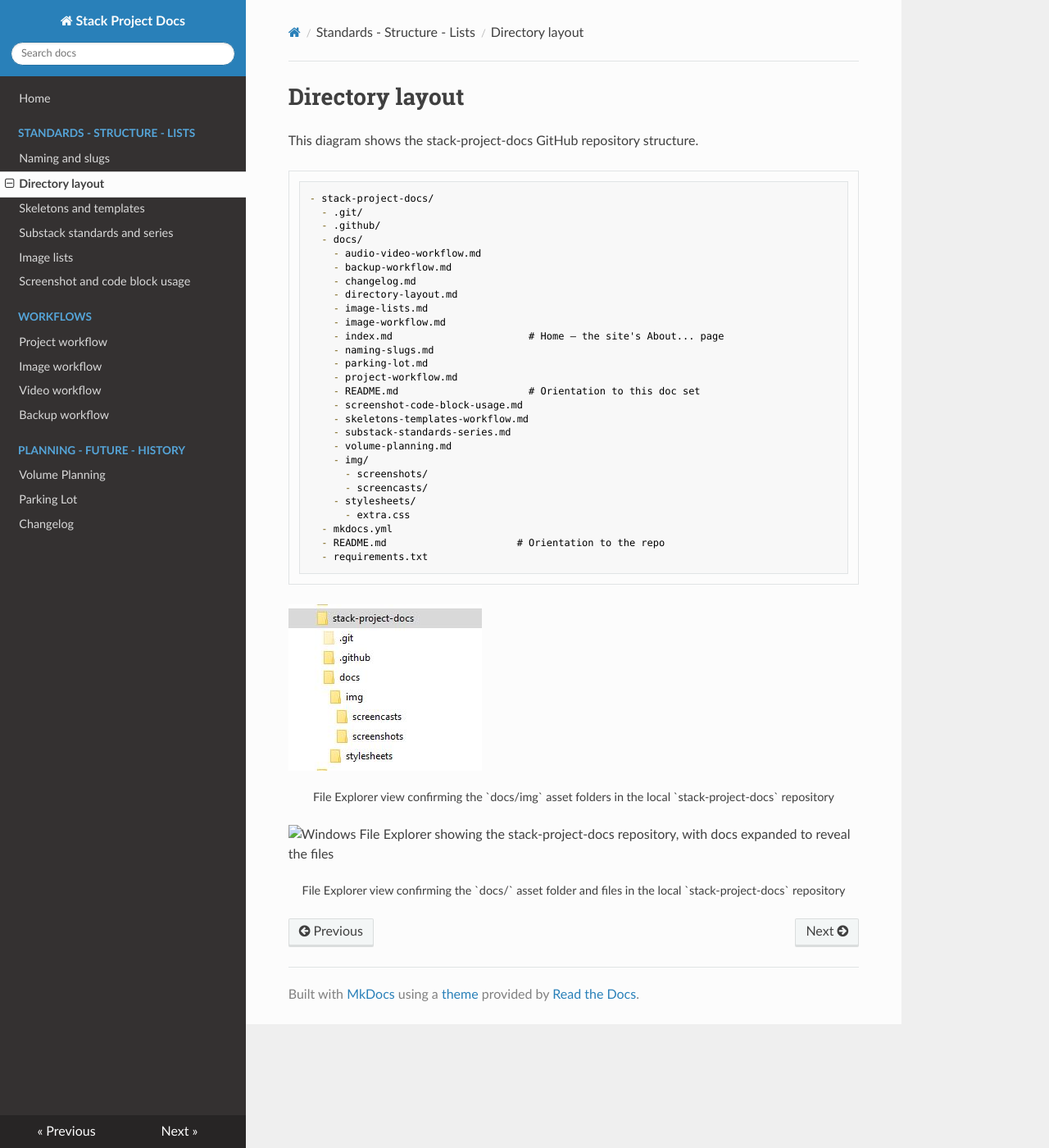
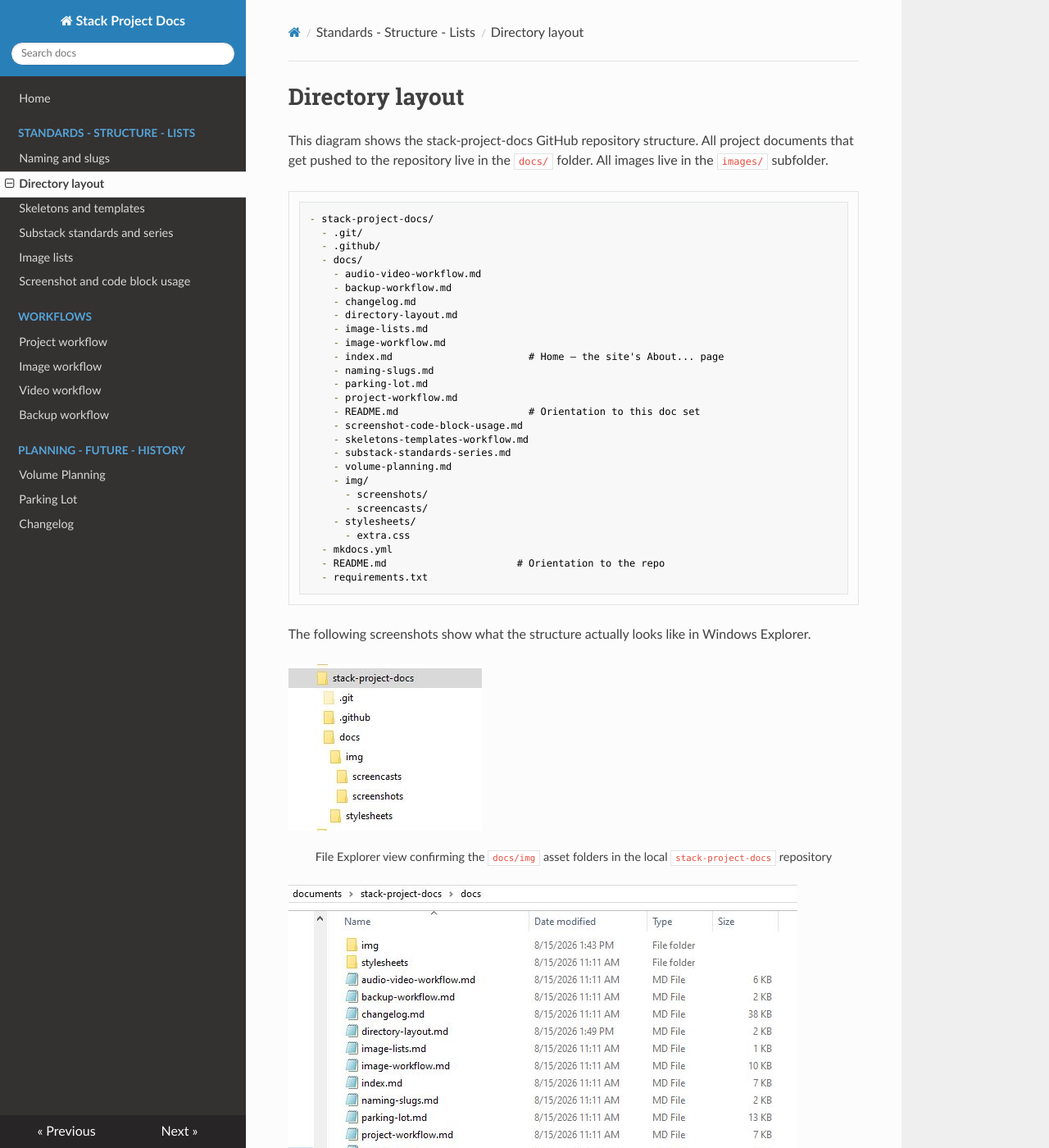
Before and after one commit to john-tech-writer/stack-project-docs, an MkDocs documentation site: the page built from docs/directory-layout.md, in a window 1280 px wide and 1400 px high. Shown: the whole window at 82% size. Built offline with MkDocs 1.6.1, drawn with Linux system fonts in a browser that asks for light colours; nearby versions of some CDN libraries; some of the changed text lies outside the part shown.

Commit message:
revs to dir layout

````diff
--- a/docs/directory-layout.md
+++ b/docs/directory-layout.md
@@ -1,6 +1,6 @@
 # Directory layout
 
-This diagram shows the stack-project-docs GitHub repository structure.
+This diagram shows the stack-project-docs GitHub repository structure. All project documents that get pushed to the repository live in the `docs/` folder. All images live in the `images/` subfolder.
 
 ```
 - stack-project-docs/
@@ -32,12 +32,14 @@ This diagram shows the stack-project-docs GitHub repository structure.
   - requirements.txt
 ```
 
+The following screenshots show what the structure actually looks like in Windows Explorer.
+
 <figure markdown>
 ![Windows File Explorer showing the stack-project-docs repository, with docs expanded to reveal the img, screencasts, screenshots, and stylesheets folders](img/screenshots/file-explorer-dir-folders.jpg)
-<figcaption>File Explorer view confirming the `docs/img` asset folders in the local `stack-project-docs` repository</figcaption>
+<figcaption>File Explorer view confirming the <code>docs/img</code> asset folders in the local <code>stack-project-docs</code> repository</figcaption>
 </figure>
 
 <figure markdown>
-![Windows File Explorer showing the stack-project-docs repository, with docs expanded to reveal the files](img/file-explorer-doc-files.jpg)
-<figcaption>File Explorer view confirming the `docs/` asset folder and files in the local `stack-project-docs` repository</figcaption>
+![Windows File Explorer showing the stack-project-docs repository, with docs expanded to reveal the files](img/screenshots/file-explorer-doc-files.jpg)
+<figcaption>File Explorer view confirming the <code>docs/</code> asset folder and files in the local <code>stack-project-docs</code> repository</figcaption>
 </figure>
````
Also changed, not shown: docs/screenshot-code-block-usage.md (+6 -4 lines).
